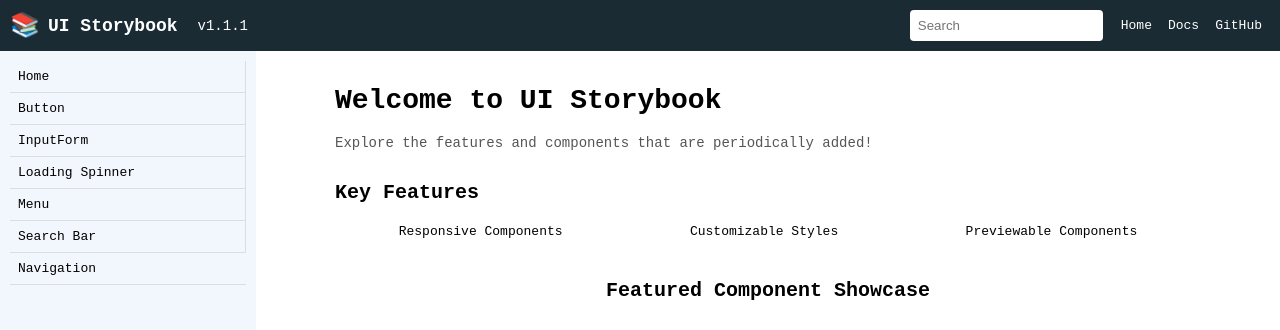
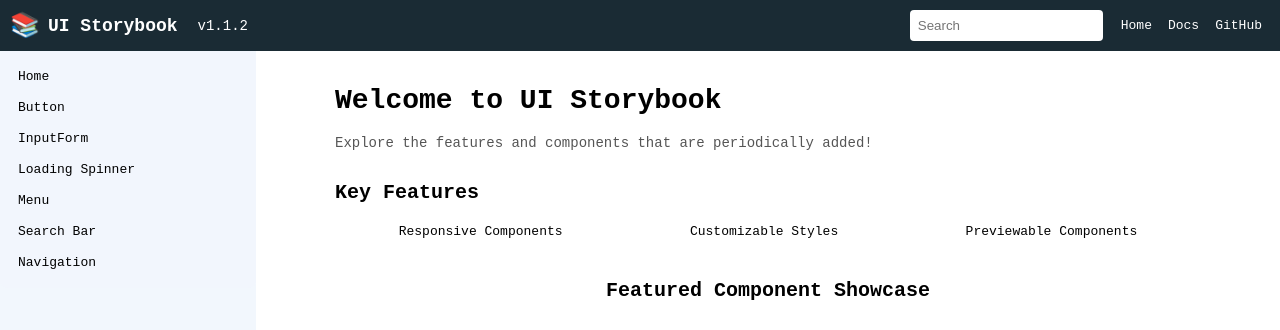
Before and after one commit to justfrankie/ui-storybook, a React (Create React App) app: page / in a window 1280 px wide. Shown: the top 330 px of the page. Built offline with nearby package versions, Linux system fonts and the light colour scheme.

Commit message:
removed borders styling

```diff
--- a/package.json
+++ b/package.json
@@ -1,7 +1,7 @@
 {
   "homepage": "https://justfrankie.github.io/ui-storybook",
   "name": "ui-storybook",
-  "version": "1.1.1",
+  "version": "1.1.2",
   "private": true,
   "dependencies": {
     "@testing-library/jest-dom": "^5.17.0",
--- a/src/components/layout/SideNavigation.jsx
+++ b/src/components/layout/SideNavigation.jsx
@@ -1,4 +1,7 @@
+// SideNavigation.js
+
 import React from "react";
+import styles from "./SideNavigation.module.css";
 
 const SideNavigation = ({ setCurrentComponent, navItems }) => {
   const handleClick = (newData) => {
@@ -6,15 +9,15 @@ const SideNavigation = ({ setCurrentComponent, navItems }) => {
   };
 
   return (
-    <div style={styles.container}>
-      <ul style={styles.navList}>
+    <div className={styles.container}>
+      <ul className={styles.navList}>
         {navItems.map((item, index) => (
           <li
             key={index}
-            style={
-              index < navItems.length - 1
-                ? styles.navItemWithBorder
-                : styles.navItem
+            className={
+              index < navItems.length
+                ? `${styles.navItemWithBorder} ${styles.hoverEffect}`
+                : `${styles.navItem} ${styles.hoverEffect}`
             }
             onClick={() => handleClick(item)}
           >
@@ -26,26 +29,4 @@ const SideNavigation = ({ setCurrentComponent, navItems }) => {
   );
 };
 
-const styles = {
-  container: {
-    padding: "10px",
-  },
-  navList: {
-    listStyle: "none",
-    padding: 0,
-    margin: 0,
-  },
-  navItem: {
-    padding: "8px",
-    borderBottom: "1px solid #ddd",
-    cursor: "pointer",
-  },
-  navItemWithBorder: {
-    padding: "8px",
-    borderBottom: "1px solid #ddd",
-    cursor: "pointer",
-    borderRight: "1px solid #ddd",
-  },
-};
-
 export default SideNavigation;
--- /dev/null
+++ b/src/components/layout/SideNavigation.module.css
@@ -0,0 +1,29 @@
+.container {
+  padding: 10px;
+  background-color: #f2f6fd;
+  border-radius: 8px;
+}
+
+.navList {
+  list-style: none;
+  padding: 0;
+  margin: 0;
+}
+
+.navItem {
+  padding: 8px;
+  border-bottom: 1px solid #ddd;
+  cursor: pointer;
+  transition: background-color 0.3s ease;
+}
+
+.navItemWithBorder {
+  padding: 8px;
+  cursor: pointer;
+  transition: background-color 0.3s ease;
+}
+
+.navItem:hover,
+.navItemWithBorder:hover {
+  background-color: #1a2b3426;
+}
```
